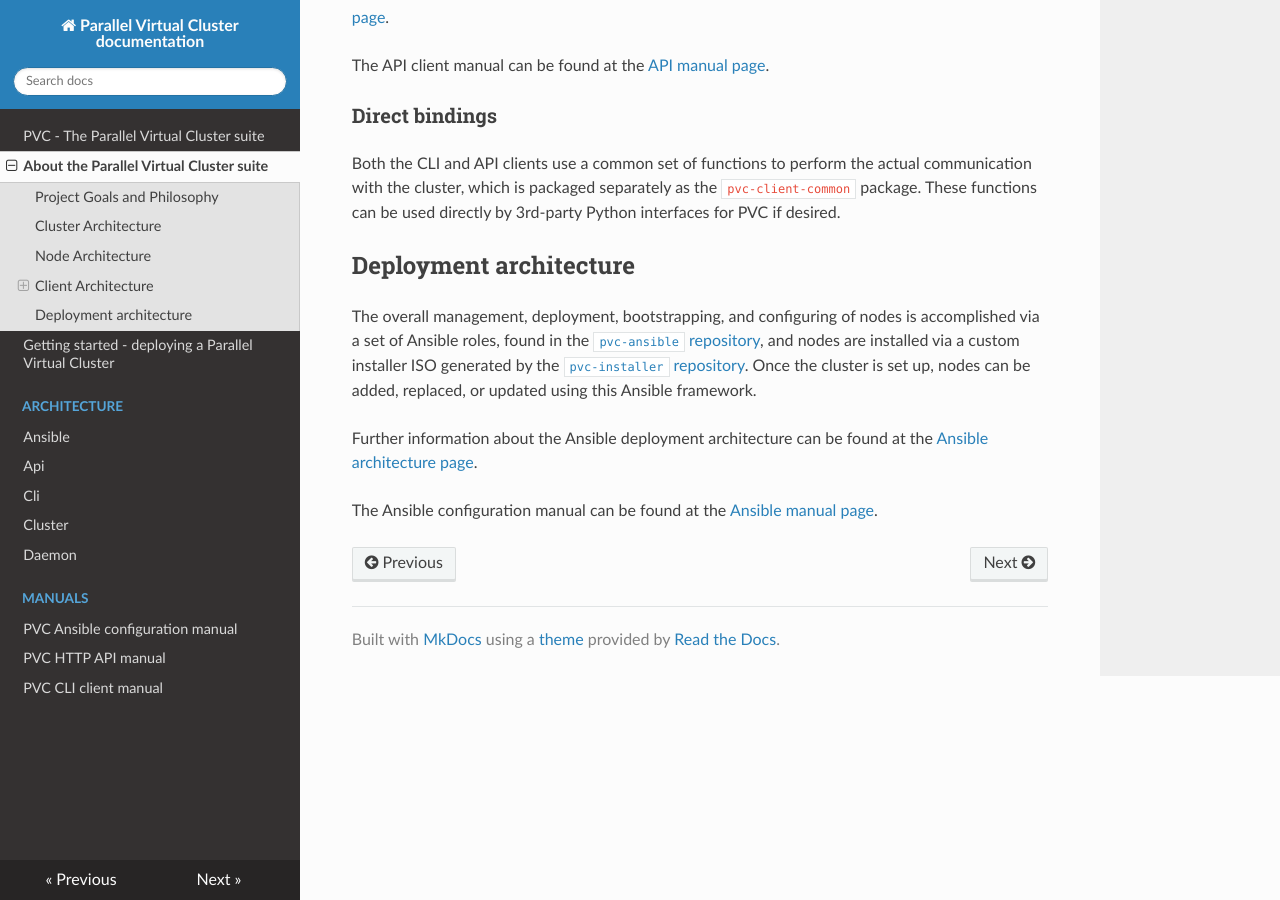
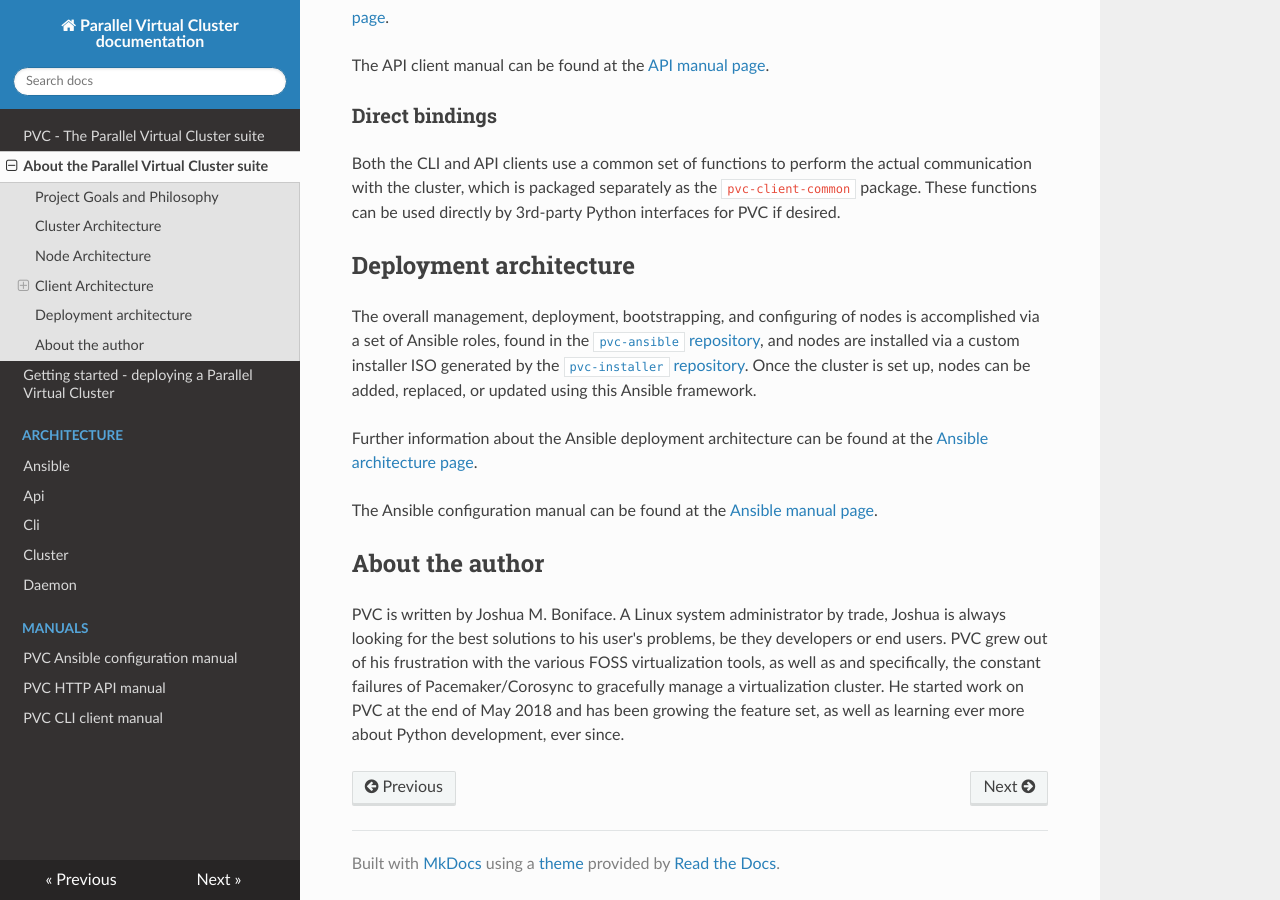
Before and after one commit to parallelvirtualcluster/pvc, an MkDocs documentation site: the page built from docs/about.md, in a window 1280 px wide and 900 px high, scrolled down 2998 px. Built offline with MkDocs 1.6.1, drawn with Linux system fonts in a browser that asks for light colours; nearby versions of some CDN libraries.

Commit message:
Add section about the author

```diff
--- a/docs/about.md
+++ b/docs/about.md
@@ -63,3 +63,7 @@ The overall management, deployment, bootstrapping, and configuring of nodes is a
 Further information about the Ansible deployment architecture can be found at the [Ansible architecture page](/architecture/ansible).
 
 The Ansible configuration manual can be found at the [Ansible manual page](/manuals/ansible).
+
+## About the author
+
+PVC is written by Joshua M. Boniface. A Linux system administrator by trade, Joshua is always looking for the best solutions to his user's problems, be they developers or end users. PVC grew out of his frustration with the various FOSS virtualization tools, as well as and specifically, the constant failures of Pacemaker/Corosync to gracefully manage a virtualization cluster. He started work on PVC at the end of May 2018 and has been growing the feature set, as well as learning ever more about Python development, ever since.
```
